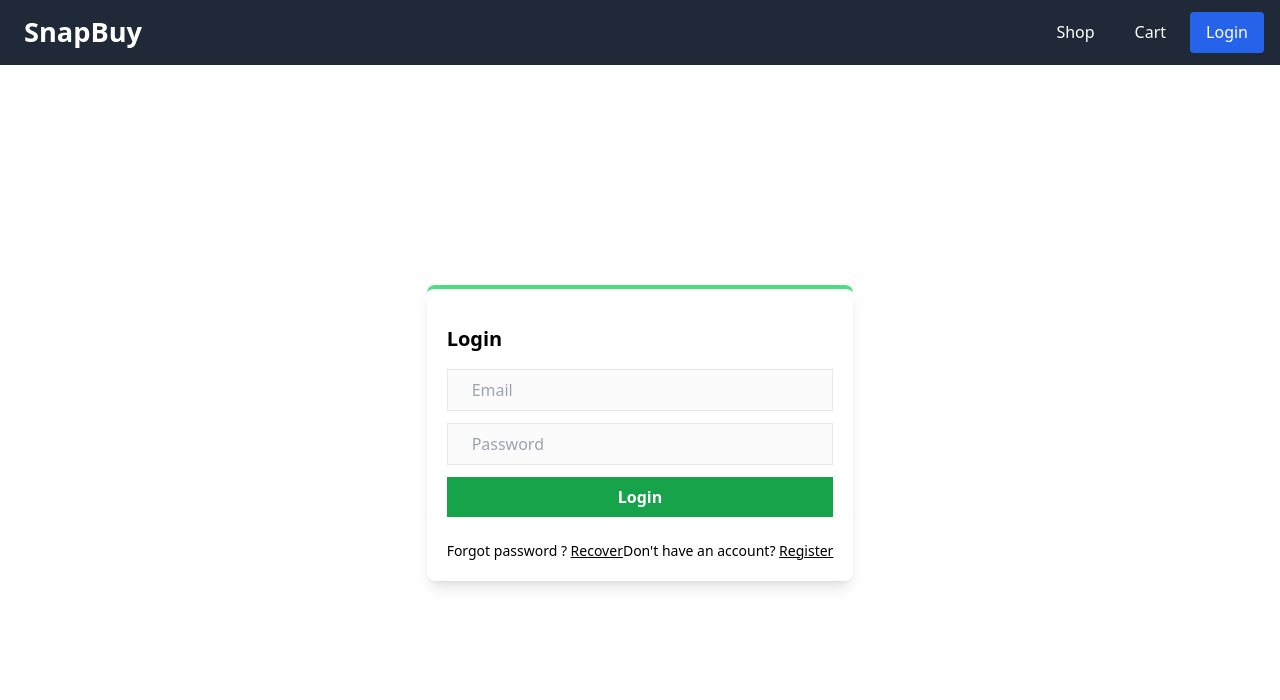
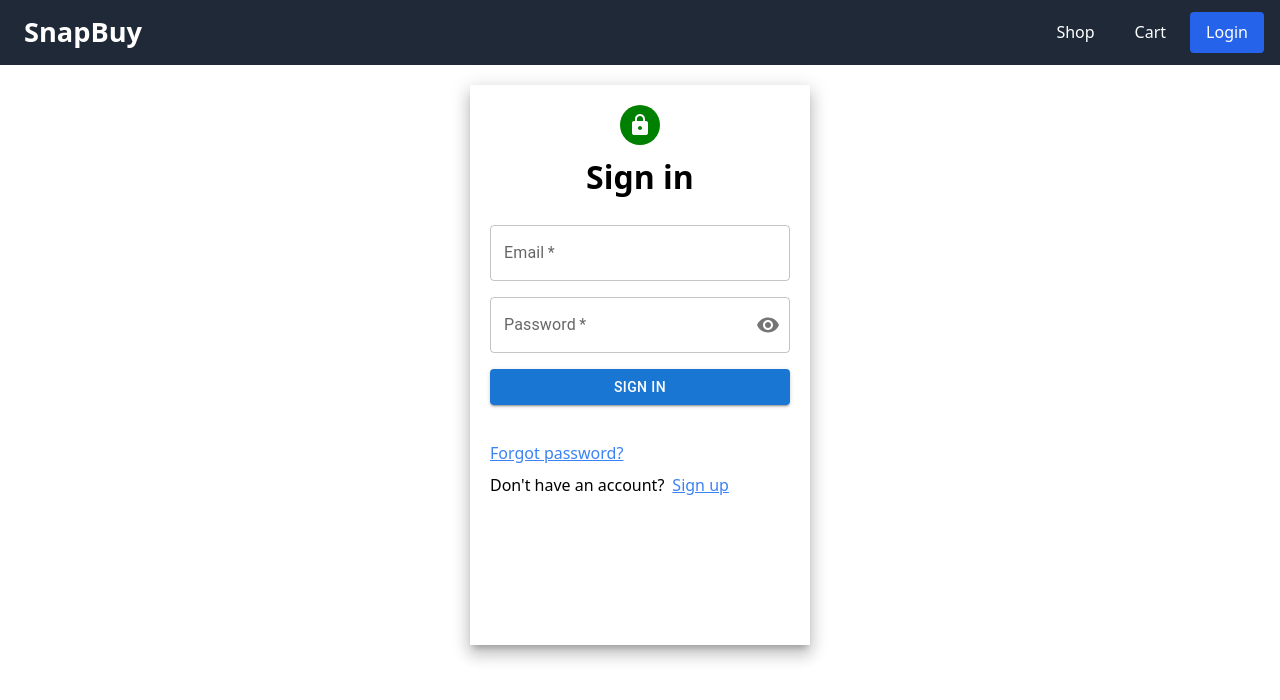
Before and after one commit to Jayu-patel/Izonnet-Task-3, a Next.js app: page /login in a window 1280 px wide. Shown: the top 700 px of the page. Built offline with nearby package versions, Linux system fonts and the light colour scheme; no server answers; the database is empty.

Commit message:
Update LoginForm.jsx

```diff
--- a/app/components/LoginForm.jsx
+++ b/app/components/LoginForm.jsx
@@ -6,105 +6,117 @@ import { useRouter } from "next/navigation";
 import axios from "axios";
 import { useDispatch } from "react-redux";
 import { setCredentials } from "../redux/slice/userSlice";
+import { toast } from "react-toastify";
+import LockIcon from '@mui/icons-material/Lock';
+import { Avatar, TextField, IconButton, InputAdornment, Button } from "@mui/material";
+import { Visibility, VisibilityOff } from "@mui/icons-material";
 
-export default function LoginForm(){
+export default function Login(){
+
     const [email, setEmail] = useState("");
     const [password, setPassword] = useState("");
-    const [error, setError] = useState("");
     const [loading, setLoading] = useState(false)
 
+    const emailRegex = /^[^\s@]+@[^\s@]+\.[^\s@]+$/;
     const dispatch = useDispatch()
     const router = useRouter();
 
-    const emailRegex = /^[^\s@]+@[^\s@]+\.[^\s@]+$/;
+    const [showPassword, setShowPassword] = useState(false);
 
-    const handleSubmit = async () => {
-        if(!email && !password) return setError("Please enter email and password")
-        if(!email) return setError("Please enter your email")
-        if(!password) return setError("Please enter your password")
+    const [errorBool, setErrorBool] = useState({
+        email: false, password: false
+    })
 
-        if(email.includes(" ") || !emailRegex.test(email)) return setError("Please enter a valid email address.")
-        if(password.includes(" ") || password.length < 5) return setError("Password must be at least 5 characters long.")
+    const [errorList, setErrorList] = useState({
+        email: "", password: ""
+    })
 
-        try{
+    const handleTogglePassword = () => {
+        setShowPassword((prev) => !prev);
+    };
+
+    const handleSubmit=async()=>{
+        if(!email){setErrorBool(prev=>({...prev, email: true})); setErrorList(prev=>({...prev, email: "Please Enter Email"})); return}
+        if(email.includes(" ") || !emailRegex.test(email)){setErrorBool(prev=>({...prev, email: true})); setErrorList(prev=>({...prev, email: "Please enter a valid email address."})); return}
+        setErrorBool(prev=>({...prev, email: false})); setErrorList(prev=>({...prev, email: ""}))
+
+        if(!password){setErrorBool(prev=>({...prev, password: true})); setErrorList(prev=>({...prev, password: "Please Enter Password"})); return}
+        if(password.includes(" ")){setErrorBool(prev=>({...prev, password: true})); setErrorList(prev=>({...prev, password: "Passwod cannot contain spaces"})); return}
+        if(password.length < 5){setErrorBool(prev=>({...prev, password: true})); setErrorList(prev=>({...prev, password: "Password must be at least 5 characters long."})); return}
+        setErrorBool(prev=>({...prev, password: false})); setErrorList(prev=>({...prev, password: ""}))
+
         setLoading(true)
-          // axios.post("http://localhost:8000/api/user/login",{
         axios.post("/api/user/login",{
             email,
             password
         }).then((res)=>{
         if(res.status !== 201){
-              setError(res.data.message);
+            toast.error(res.data.message);
         }
         else{
             dispatch(setCredentials(res.data));
 
             setEmail("");
             setPassword("");
-              setError("")
             router.push("/dashboard/profile")
         }
         setLoading(false)
         }).catch((err) =>{
             if(err?.response?.data?.message){
-              setError(err?.response?.data?.message);
+                toast.error(err?.response?.data?.message);
                 setLoading(false)
             }
         })
+
     }
-        catch(error){
-          if (error.response) {
-            // console.error(`Request failed with status: ${error.response.status}`);
-          } else {
-            // console.error('Network error:', error.message);
-          }
-        }
-      };
 
     return(
-    <div className="grid place-items-center h-[calc(100vh-64px)] medium:block medium:mt-12">
-      <div className="shadow-lg p-5 rounded-lg border-t-4 border-green-400 medium:w-[90%] mx-auto">
-        <h1 className="text-xl font-bold my-4">Login</h1>
+        <div>
+            <div className="w-[340px] h-[70vh] p-5 my-5 mx-auto shadow-[0px_6px_6px_-3px_rgba(0,0,0,0.2),0px_10px_14px_1px_rgba(0,0,0,0.14),0px_4px_18px_3px_rgba(0,0,0,0.12)]">
+                <div className="w-full grid place-items-center">
+                    <Avatar style={{backgroundColor: 'green'}}><LockIcon/></Avatar>
+                    <h1 className="p-2 text-[2rem] font-bold">Sign in</h1>
+                </div>
+                <div>
+                    <TextField
+                        value={email}
+                        onChange={e=>setEmail(e.target.value)}
+                        label="Email" placeholder="Enter email"
+                        fullWidth
+                        required
+                        style={{margin: "16px auto"}}
+                        error={errorBool.email}
+                        helperText={errorList.email ?? ""}
+                    />
+                    <TextField value={password} onChange={e=>setPassword(e.target.value)} label="Password" placeholder="Enter password" fullWidth required
+                        error={errorBool.password}
+                        helperText={errorList.password ?? ""}
+                        type={showPassword ? 'text' : 'password'}
+                        InputProps={{
+                          endAdornment: (
+                            <InputAdornment position="end">
+                              <IconButton onClick={handleTogglePassword} edge="end">
+                                {showPassword ? <VisibilityOff /> : <Visibility />}
+                              </IconButton>
+                            </InputAdornment>
+                          ),
+                        }}
+                    />
 
-        <div className="flex flex-col gap-3">
-          <input
-            className="inp"
-            value={email}
-            onChange={(e) => setEmail(e.target.value)}
-            type="text"
-            placeholder="Email"
-          />
-          <input
-            className="inp"
-            value={password}
-            onChange={(e) => setPassword(e.target.value)}
-            type="password"
-            placeholder="Password"
-          />
                     {
                         loading ?
-            <button disabled className="bg-green-700 text-white font-bold cursor-pointer px-6 py-2">
-              Loading...
-            </button> :
-            <button onClick={handleSubmit} className="bg-green-600 text-white font-bold cursor-pointer px-6 py-2">
-              Login
-            </button>
+                        <Button onClick={handleSubmit} style={{margin: "16px auto"}} type="submit" variant="contained" color="inherit" fullWidth>Loading...</Button> :
+                        <Button onClick={handleSubmit} style={{margin: "16px auto"}} type="submit" variant="contained" color="primary" fullWidth>Sign in</Button>
                     }
-          {error && (
-            <div className="bg-red-500 text-white w-fit text-sm py-1 px-3 rounded-md mt-2">
-              {error}
-            </div>
-          )}
-          <span className="flex justify-between">
-            <Link className="text-sm mt-3" href={"/login/generateOtp"} prefetch={false}>
-              Forgot password ? <span className="underline">Recover</span>
-            </Link>
-
-            <Link className="text-sm mt-3" href={"/register"} prefetch={false}>
-              Don't have an account? <span className="underline">Register</span>
-            </Link>
+                    <div className="mt-3">
+                        <Link className="underline text-blue-500 block py-2" href="/login/generateOtp">Forgot password?</Link>
+                        <span>
+                            Don't have an account?
                         </span>
+                        <Link className="underline text-blue-500 ml-2" href="/register">Sign up</Link>
                     </div>
                 </div>
             </div>
-)}
+        </div>
+    )
+}
```
Lines whose indentation alone changed are shown as unchanged.
